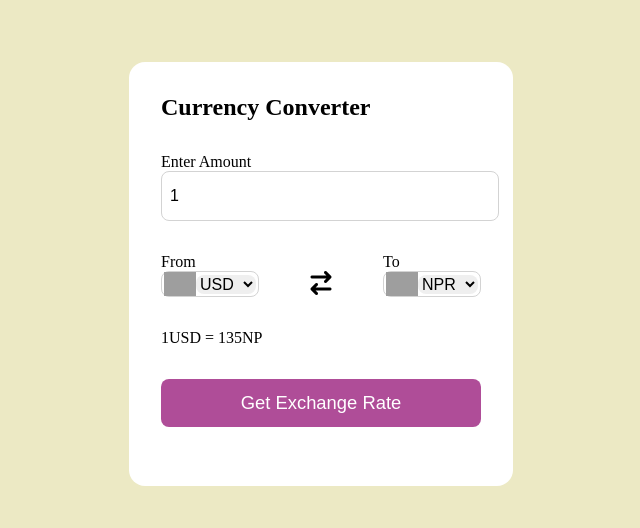
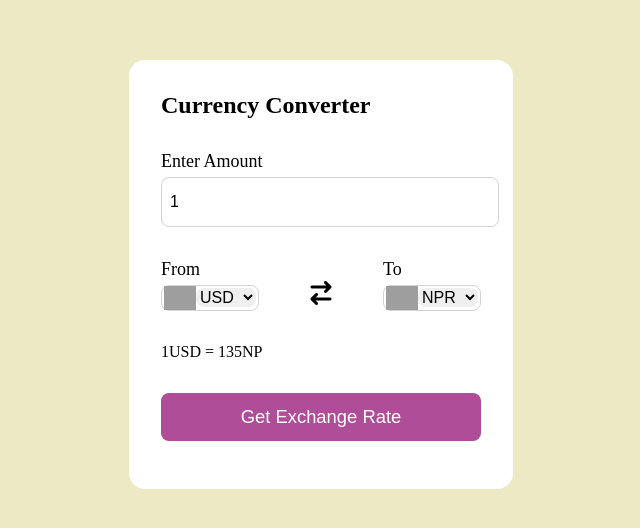
Before and after one commit to RajKumarMaharjan/featch-Api, a plain HTML site: page index.html in a window 1280 px wide. Shown: the part 126-654 px from the top of the page, without its empty margins (319-959 px from the left). Drawn offline with Linux system fonts and the light colour scheme; no server answers; grey boxes are pictures that could not be loaded.

Commit message:
give margin in p tag

```diff
--- a/style.css
+++ b/style.css
@@ -20,6 +20,12 @@ body {
 
 form {
     margin:  2rem 0 1rem 0;
+}
+
+form p {
+    margin-bottom: 5px;
+    font-size: 18px;
+    font-weight: 500;
 }
 
 form, select, input, button {
```
